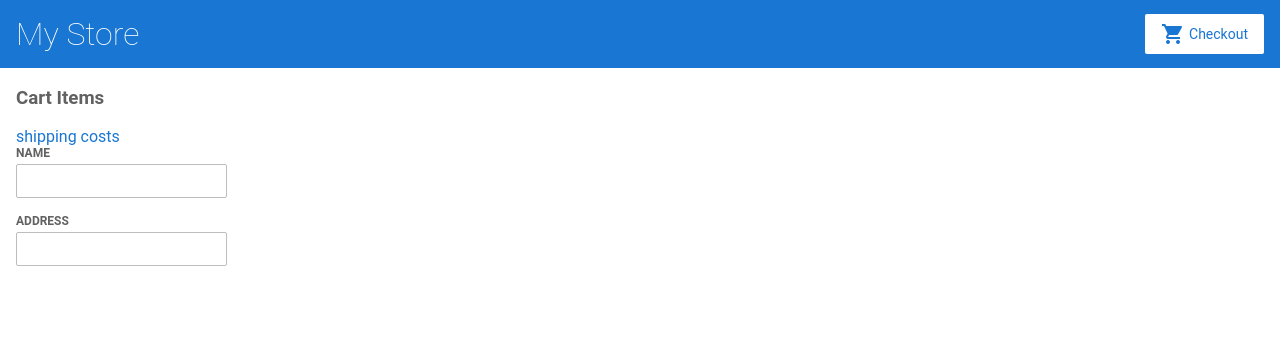
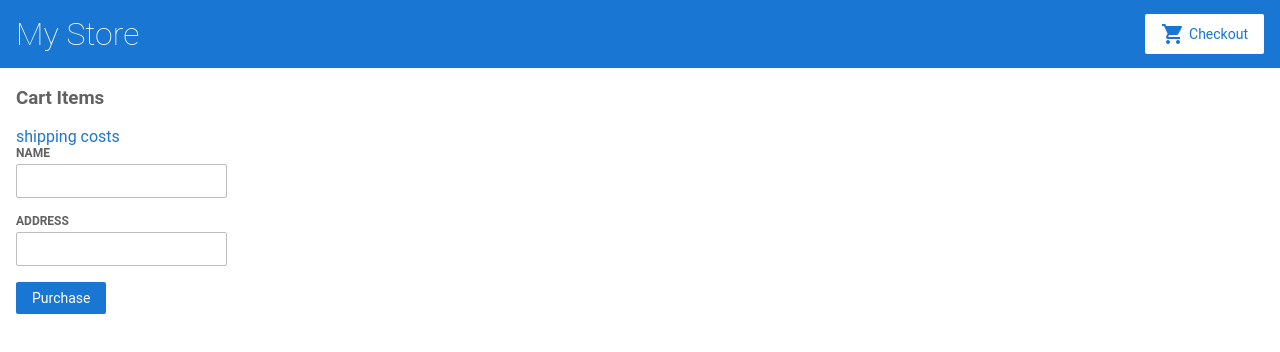
Before and after one commit to vishnuadepu82/angular-5h78cz, an Angular app: page /cart in a window 1280 px wide. Shown: the top 352 px of the page. Built offline with nearby package versions, Linux system fonts and the light colour scheme.

Commit message:
1 file modified

```diff
--- a/src/app/cart/cart.component.html
+++ b/src/app/cart/cart.component.html
@@ -13,4 +13,5 @@
   <label for="address">address</label>
   <input id="address" type="text" formControlName="address">
   </div>
+  <div><button class="button" type="submit">Purchase</button></div>
   </form>
```
